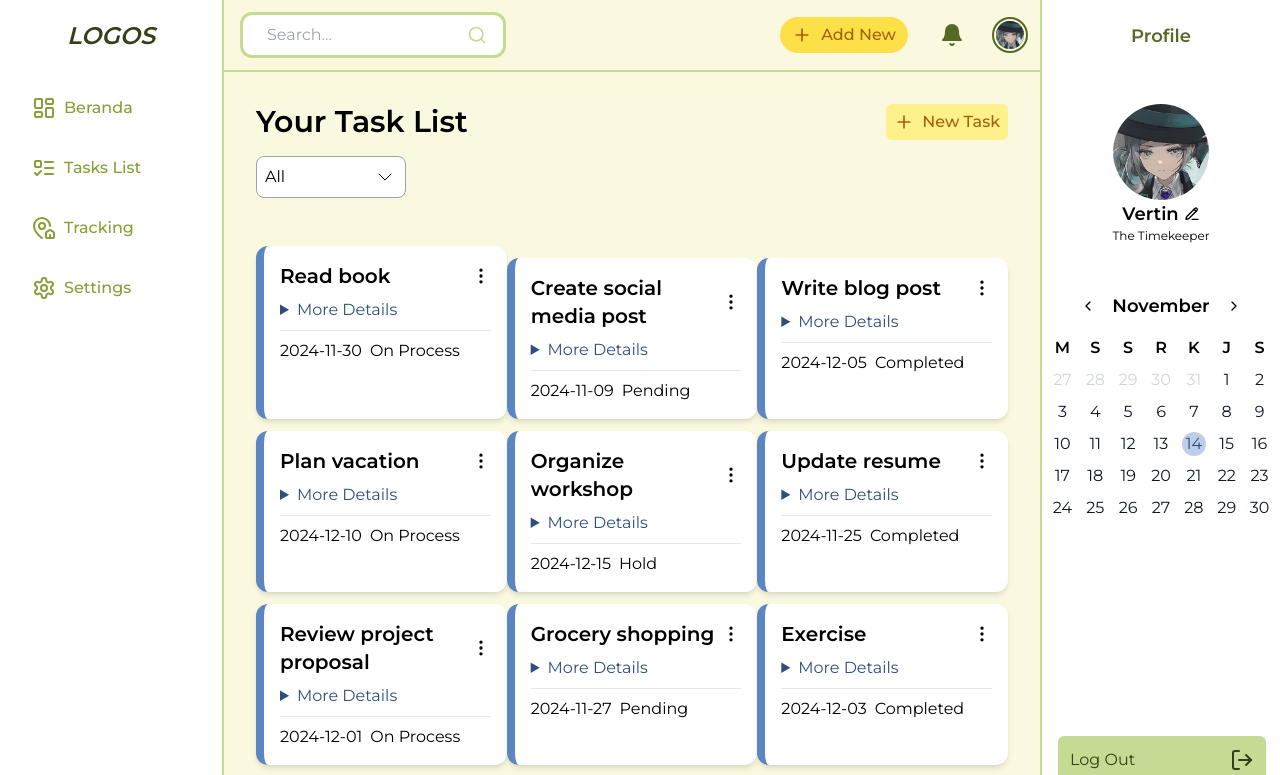
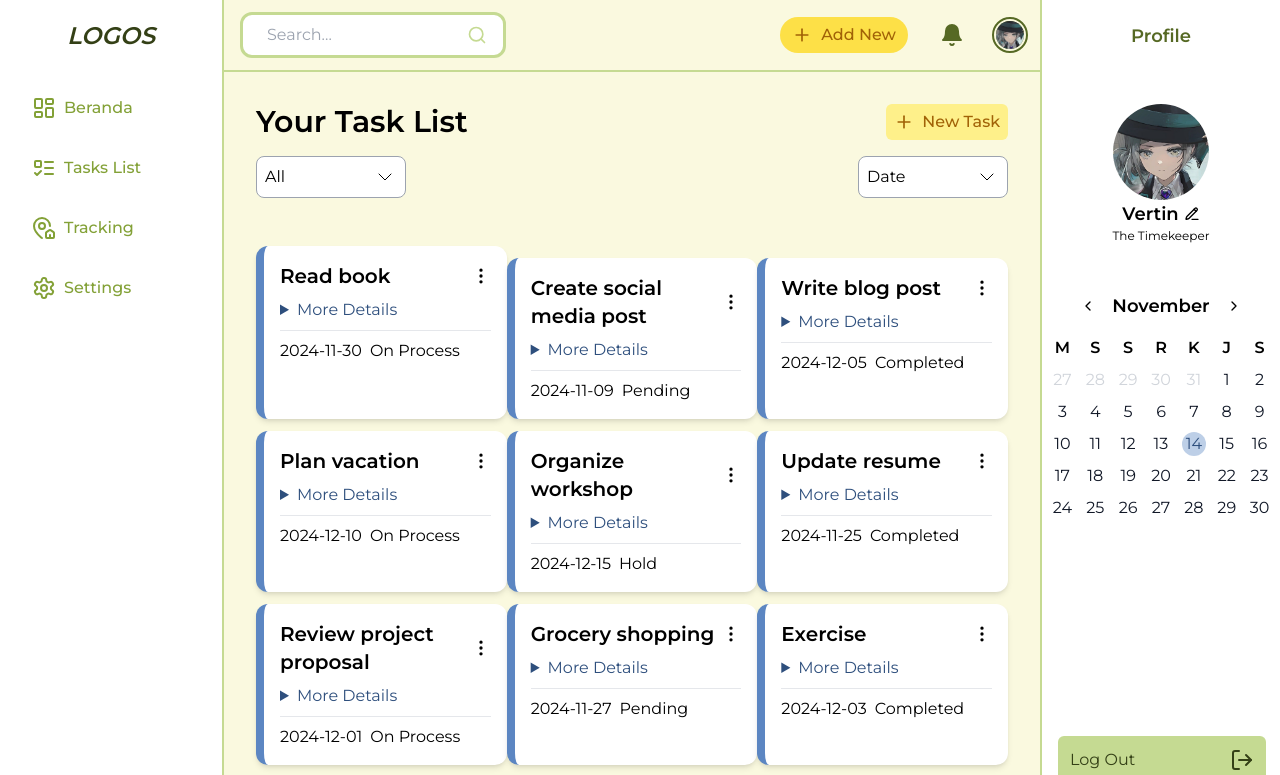
Before and after one commit to Lizzy0721/MyDashboard, a React (Vite) app: page /task in a window 1280 px wide. Shown: the top 775 px of the page. Built offline with nearby package versions, Linux system fonts and the light colour scheme.

Commit message:
sorting to be soon

```diff
--- a/src/pages/TaskPage.tsx
+++ b/src/pages/TaskPage.tsx
@@ -32,6 +32,23 @@ export default function TaskPage() {
   const handleSelectedCategory = (category: string) => {
     setSelectedCategory(category);
     setFilterVisible(!isFilterVisible);
+  };
+
+  //Dropdown Sorting Logic
+  const [isSortsVisible, setSortsVisible] = useState(false);
+  const [selectedSort, setSelectedSort] = useState("date");
+  const sorts = [
+    "A-Z",
+    "Z-A",
+    "Terbaru",
+    "Terlama",
+    "Deadline Terdekat",
+    "Deadline Terlama",
+  ];
+  //https://www.javascripttutorial.net/array/javascript-sort-an-array-of-objects/
+  const handleSelectedSort = (sort: string) => {
+    setSelectedSort(sort);
+    setSortsVisible(!isSortsVisible);
   };
 
   //Add Data
@@ -78,13 +95,15 @@ export default function TaskPage() {
       {isFormOpen && (
         <TaskForm handleForm={handleForm} handleAddTask={handleAddTask} />
       )}
+      <div className="m:flex justify-between space-y-3 m:space-y-0">
         <div
           onMouseEnter={() => setFilterVisible(!isFilterVisible)}
           onMouseLeave={() => setFilterVisible(!isFilterVisible)}
           className="p-2 w-[150px] rounded-lg border bg-white group hover:bg-slate-100 border-gray-400"
         >
           <div className="flex items-center justify-between group-hover:font-semibold">
-          {selectedCategory.charAt(0).toUpperCase() + selectedCategory.slice(1)}{" "}
+            {selectedCategory.charAt(0).toUpperCase() +
+              selectedCategory.slice(1)}{" "}
             <ChevronDown className="stroke-1 group-hover:stroke-2" />
           </div>
           {isFilterVisible && (
@@ -93,6 +112,23 @@ export default function TaskPage() {
               categories={categories}
             />
           )}
+        </div>
+        <div
+          onMouseEnter={() => setSortsVisible(!isSortsVisible)}
+          onMouseLeave={() => setSortsVisible(!isSortsVisible)}
+          className="p-2 w-[150px] rounded-lg border bg-white group hover:bg-slate-100 border-gray-400"
+        >
+          <div className="flex items-center justify-between group-hover:font-semibold">
+            {selectedSort.charAt(0).toUpperCase() + selectedSort.slice(1)}{" "}
+            <ChevronDown className="stroke-1 group-hover:stroke-2" />
+          </div>
+          {isSortsVisible && (
+            <Dropdown
+              handleSelectedCategory={handleSelectedSort}
+              categories={sorts}
+            />
+          )}
+        </div>
       </div>
       <div className="lg:grid grid-cols-3 grid-flow-row py-8 space-y-3">
         {selectedCategory === "all" &&
```
Lines whose indentation alone changed are shown as unchanged.
